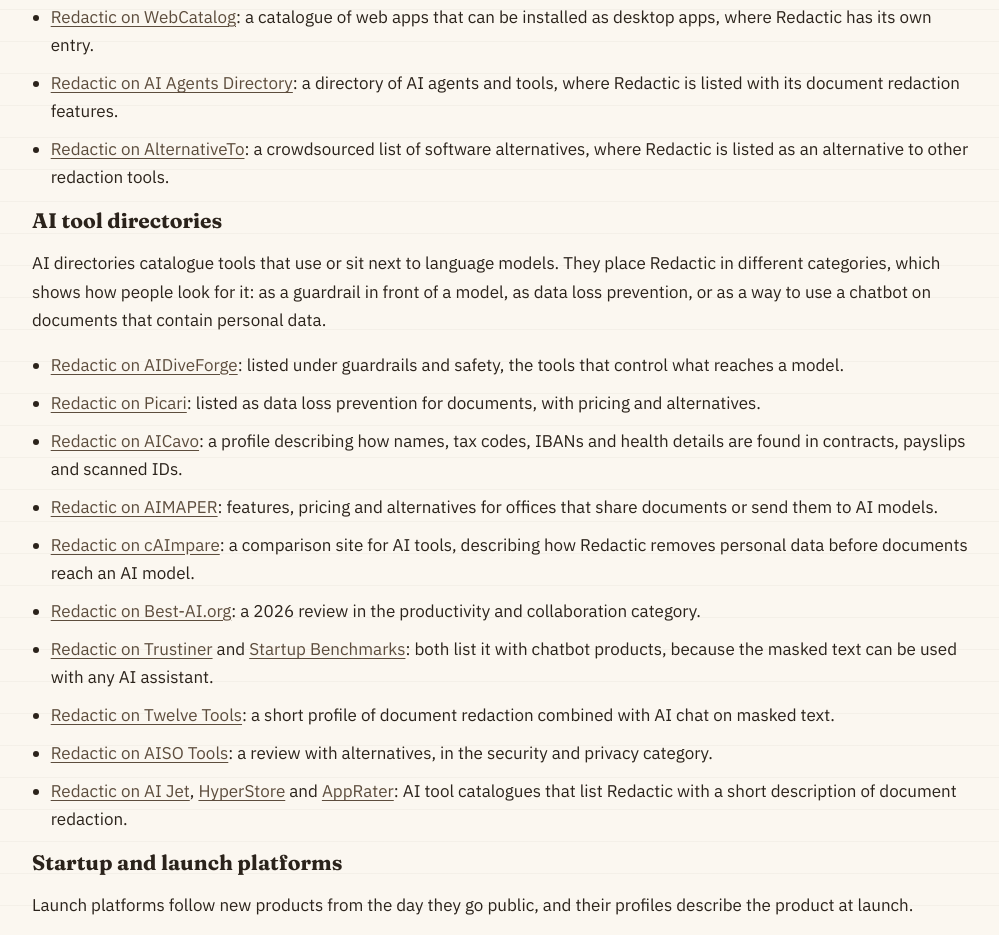
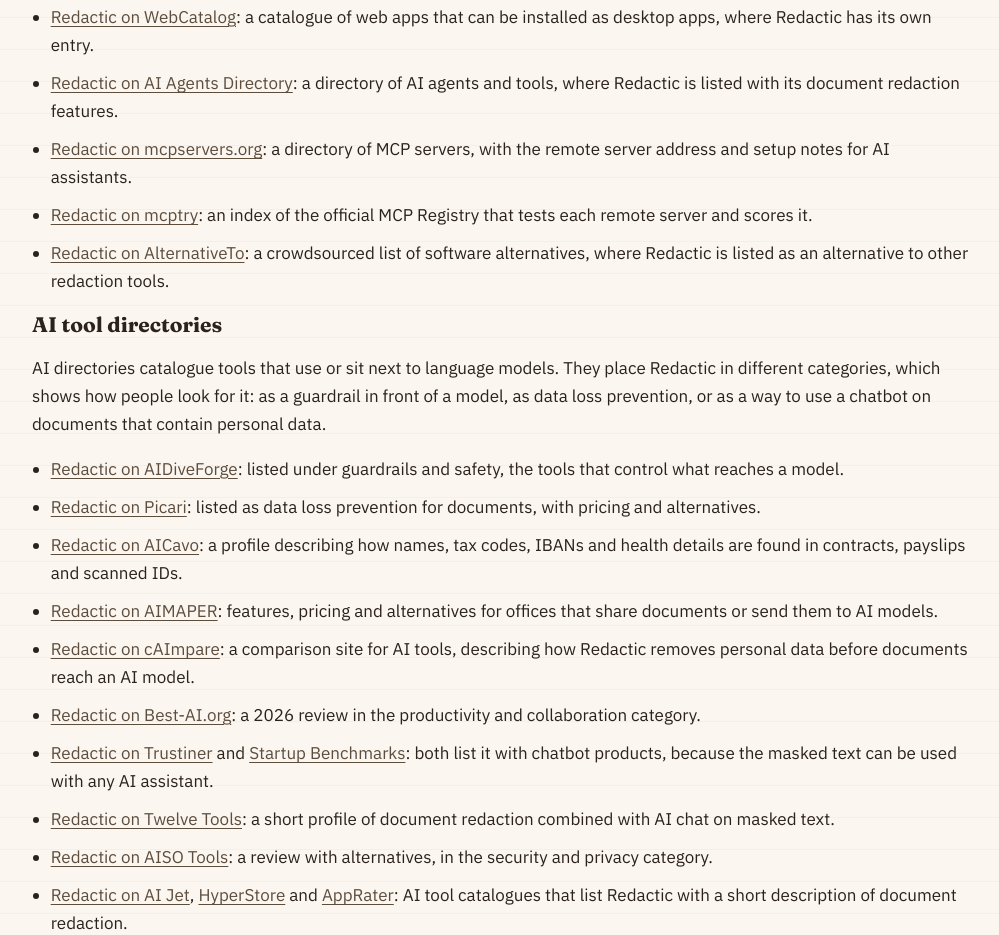
Before and after one commit to egesia1/redactic-docs, a plain HTML site: page docs/index.html in a window 1280 px wide. Shown: the part 5456-6391 px from the top of the page, without its empty margins (138-1137 px from the left). Drawn offline with Linux system fonts and the light colour scheme.

Commit message:
Add mcpservers.org and mcptry listings

```diff
--- a/docs/index.html
+++ b/docs/index.html
@@ -207,6 +207,8 @@ footer{margin:90px 0 40px;padding-top:24px;border-top:1px solid var(--line);colo
   <li><a href="https://omr.com/en/reviews/product/redactic">Redactic on OMR Reviews</a>: the German software review platform, with a vendor profile open to reviews from users in Germany, Austria and Switzerland.</li>
   <li><a href="https://webcatalog.io/en/apps/redactic">Redactic on WebCatalog</a>: a catalogue of web apps that can be installed as desktop apps, where Redactic has its own entry.</li>
   <li><a href="https://aiagentsdirectory.com/agent/redactic">Redactic on AI Agents Directory</a>: a directory of AI agents and tools, where Redactic is listed with its document redaction features.</li>
+  <li><a href="https://mcpservers.org/servers/redactic-eu-ai-assistants">Redactic on mcpservers.org</a>: a directory of MCP servers, with the remote server address and setup notes for AI assistants.</li>
+  <li><a href="https://mcptry.com/servers/eu.redactic/mcp">Redactic on mcptry</a>: an index of the official MCP Registry that tests each remote server and scores it.</li>
   <li><a href="https://alternativeto.net/software/redactic/about/">Redactic on AlternativeTo</a>: a crowdsourced list of software alternatives, where Redactic is listed as an alternative to other redaction tools.</li>
 </ul>
 
```
Also changed, not shown: 1 other file.
